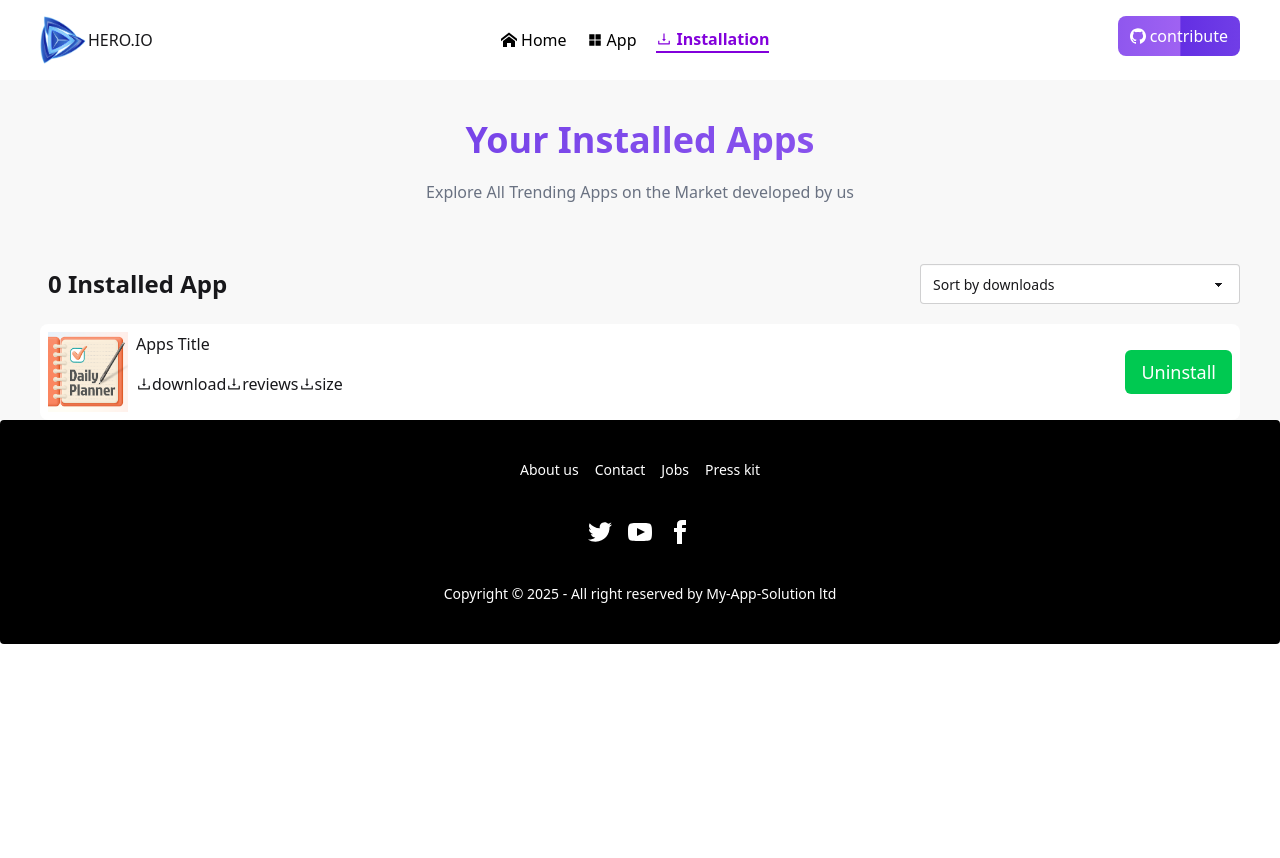
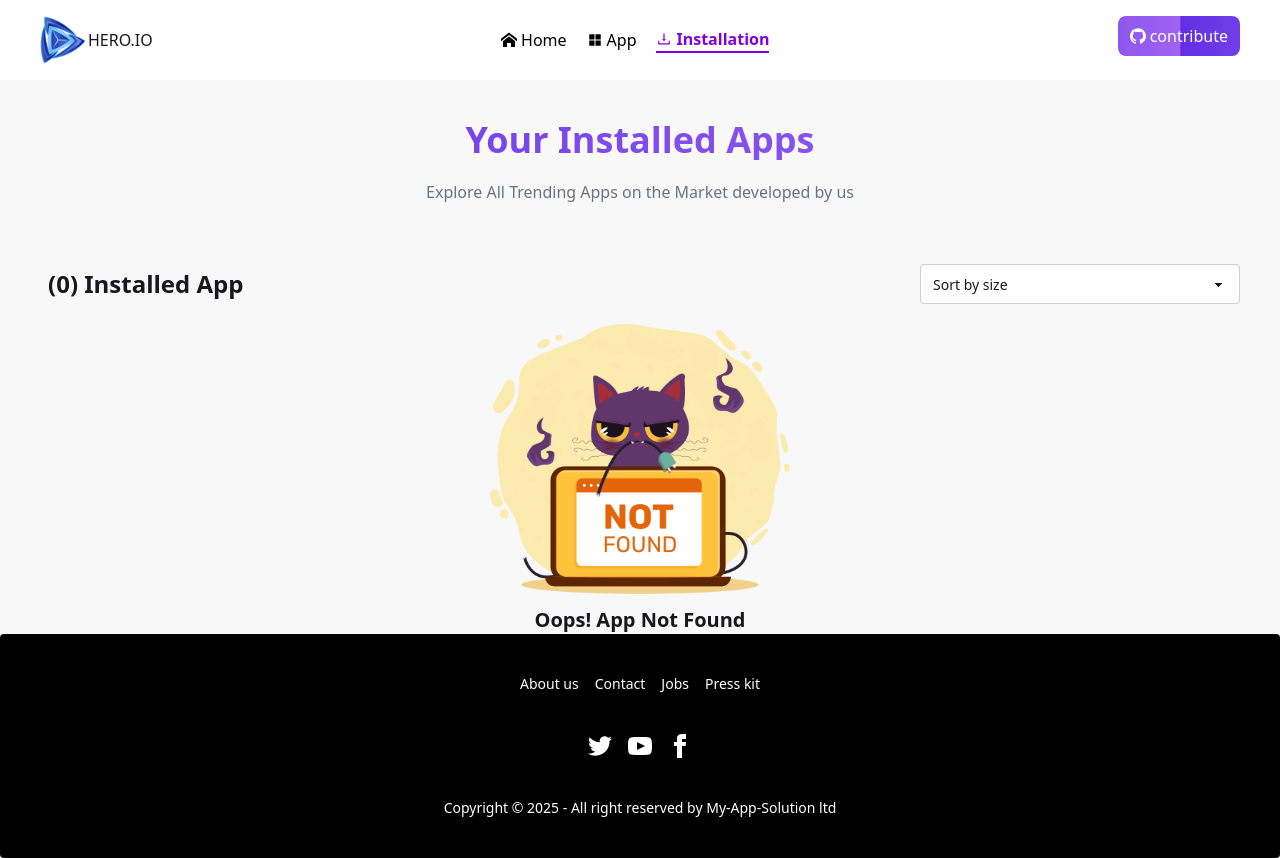
Before and after one commit to md-shajib-hossain/my-app-solution360, a React (Vite) app: page /installation in a window 1280 px wide. Before the commit the page ends 800 px from the top, so only its background shows below. Built offline with nearby package versions, Linux system fonts and the light colour scheme.

Commit message:
search and sort functionality added

```diff
--- a/package.json
+++ b/package.json
@@ -18,6 +18,7 @@
     "react-loader-spinner": "^7.0.3",
     "react-router": "^7.9.3",
     "react-spinners": "^0.17.0",
+    "recharts": "^3.2.1",
     "tailwindcss": "^4.1.14"
   },
   "devDependencies": {
--- a/src/Components/AppDetails.jsx
+++ b/src/Components/AppDetails.jsx
@@ -1,10 +1,11 @@
-import React, { useState } from "react";
+import React from "react";
 import { useParams } from "react-router";
 import useProductsData from "../Hook/useProductsData";
 import { Audio } from "react-loader-spinner";
 import downloadicon from "../assets/icon-downloads.png";
 import ratingicon from "../assets/icon-ratings.png";
 import reviewicon from "../assets/icon-review.png";
+import errordata from "../assets/error-404.png";
 
 const AppDetails = () => {
   const { id } = useParams();
@@ -26,13 +27,35 @@ const AppDetails = () => {
       </div>
     );
   }
-  if (error) return <div>Error:Data Not Found</div>;
+  if (error)
+    return (
+      <div className="w-[300px] mx-auto">
+        {" "}
+        <img src={errordata} alt="error 404 .png" />
+      </div>
+    );
   const app = allData.find((item) => item.id == id);
 
   if (!app) return <div>App not found</div>;
 
+  const handleInstallBtn = () => {
+    const existingList = JSON.parse(localStorage.getItem("installitem"));
+    let updatedList = [];
+
+    if (existingList) {
+      const isDuplicate = existingList.some((item) => item.id === app.id);
+      if (isDuplicate) {
+        return alert("Sorry! Item already exist");
+      }
+      updatedList = [...existingList, app];
+    } else {
+      updatedList.push(app);
+    }
+
+    localStorage.setItem("installitem", JSON.stringify(updatedList));
+  };
   return (
-    <div className="flex  gap-2 max-w-[1200px] mx-auto w-full py-5">
+    <div className="flex  gap-5 max-w-[1200px] mx-auto w-full py-5">
       <div className="">
         <img
           className="h-[250px] w-[250px] object-cover rounded-lg mb-2"
@@ -40,37 +63,40 @@ const AppDetails = () => {
           alt={app.title}
         />
       </div>
-      <section className="gap-5 space-y-2 w-full ">
+      <section className=" space-y-2 w-full ">
         <h1 className="text-3xl font-bold mb-2">{app.title}</h1>
-        <h3 className="text-gray-600 mb-4 border-b-2 border-gray-500">
-          <h3>
+        <div className="text-gray-600 mb-4 border-b-2 border-gray-500">
+          <h2>
             Developped by -
             <span className="font-bold text-shadow-purple-900">
               {app.companyName}
             </span>
-          </h3>
-        </h3>
+          </h2>
+        </div>
 
         <div className="flex mt-10 items-center gap-10 ">
           <div>
             <img className="h-[30px]" src={downloadicon} alt="" />
             <h2>Downloads</h2>
-            <h1 className="text-3xl font-bold">8M</h1>
+            <h1 className="text-3xl font-bold">{app.downloads}</h1>
           </div>
           <div>
             {" "}
             <img className="h-[30px]" src={ratingicon} alt="" />
             <h2>Average Ratings</h2>
-            <h1 className="text-3xl font-bold">4.9</h1>
+            <h1 className="text-3xl font-bold">{app.ratingAvg}</h1>
           </div>
           <div>
             {" "}
             <img className="h-[30px]" src={reviewicon} alt="" />
             <h2>Total Reviews</h2>
-            <h1 className="text-3xl font-bold">8M</h1>
+            <h1 className="text-3xl font-bold"> {app.reviews} </h1>
           </div>
         </div>
-        <button className="btn bg-green-500 text-lg text-white">
+        <button
+          onClick={handleInstallBtn}
+          className="btn bg-green-500 text-lg text-white"
+        >
           Install now <span>(15mb)</span>
         </button>
       </section>
--- a/src/Components/FeaturedApps.jsx
+++ b/src/Components/FeaturedApps.jsx
@@ -4,11 +4,10 @@ import { Audio } from "react-loader-spinner";
 import { Link, Links, NavLink } from "react-router";
 import { AiOutlineDownload } from "react-icons/ai";
 import { AiFillStar } from "react-icons/ai";
+import errordata from "../assets/error-404.png";
 const FeaturedApps = () => {
   const { allData, loading, error } = useProductsData();
-  allData.map((data) => {
-    console.log(data.id);
-  });
+
   if (loading) {
     return (
       <div className="flex justify-center items-center h-[300px]">
@@ -24,7 +23,13 @@ const FeaturedApps = () => {
       </div>
     );
   }
-  if (error) return <div>Error:Data Not Found</div>;
+  if (error)
+    return (
+      <div className="w-[300px] mx-auto">
+        {" "}
+        <img src={errordata} alt="error 404 .png" />
+      </div>
+    );
   const featuredHomeData = allData.slice(0, 8);
 
   return (
--- a/src/Components/InstalledApps.jsx
+++ b/src/Components/InstalledApps.jsx
@@ -1,36 +1,56 @@
 import React from "react";
 import { AiOutlineDownload } from "react-icons/ai";
-import img from "../assets/demo-app (6).webp";
+import apperror from "../assets/App-Error.png";
+const InstalledApps = ({ installedList, setInstalledList }) => {
+  // console.log(installedList); array pacchi.
 
-const InstalledApps = () => {
+  const handleUnInstalled = (id) => {
+    const updatedList = installedList.filter((item) => item.id !== id);
+    setInstalledList(updatedList);
+    localStorage.setItem("restinstalledItem", updatedList);
+  };
+  if (!installedList || installedList.length === 0) {
     return (
-    <div className="max-w-[1200px] mx-auto py-2 px-2 rounded-lg flex items-center justify-between bg-white ">
-      <div className="Left flex gap-2">
+      <div className="w-[300px] mx-auto flex flex-col text-center gap-3">
+        <img src={apperror} alt="app error.jpg" />
+        <p className="text-xl font-bold">Oops! App Not Found</p>
+      </div>
+    );
+  }
+
+  return (
+    <>
+      {installedList.map((item) => (
+        <div className="max-w-[1200px] mx-auto py-2 px-2 border mb-2 rounded-lg flex items-center justify-between bg-white ">
+          <div className="Left flex gap-4">
             <div>
-          <img className="w-[80px]" src={img} alt="" />
+              <img className="w-[150px] h-[120px]" src={item.image} alt="" />
             </div>
             <div>
               <div>
-            <h1 className="mb-4">Apps Title</h1>
+                <h1 className="mb-4 text-xl font-semibold">{item.title}</h1>
               </div>
-          <div className="flex items-center">
-            <div className="flex items-center r">
+              <div className="flex items-center gap-4">
+                <div className="flex items-center text-lg text-green-800">
                   <span>
                     <AiOutlineDownload />
                   </span>
-              <p>download</p>
+                  <p>{item.downloads}</p>
                 </div>
-            <div className="flex items-center ">
+                <div className="flex items-center text-lg text-yellow-600 ">
                   <span>
                     <AiOutlineDownload />
                   </span>
-              <p>reviews</p>
+                  <p>{item.reviews} </p>
                 </div>
-            <div className="flex items-center ">
+                <div className="flex items-center text-lg text-blue-800">
                   <span>
                     <AiOutlineDownload />
                   </span>
-              <p>size</p>
+                  <p className="">
+                    {item.size}
+                    <span>Mb</span>{" "}
+                  </p>
                 </div>
               </div>
             </div>
@@ -40,11 +60,16 @@ const InstalledApps = () => {
 
       */}
           <div className="Right">
-        <button className="px-4 py-2 rounded-md bg-green-500 text-white text-lg font-normal">
+            <button
+              onClick={() => handleUnInstalled(item.id)}
+              className="px-4 py-2 rounded-md bg-green-500 text-white text-lg font-normal"
+            >
               Uninstall
             </button>
           </div>
         </div>
+      ))}
+    </>
   );
 };
 
--- a/src/Pages/AllAppPage.jsx
+++ b/src/Pages/AllAppPage.jsx
@@ -11,7 +11,6 @@ const AllAppPage = () => {
 
   const [search, setSearch] = useState("");
   const modifiedSearch = search.trim().toLocaleLowerCase();
-  console.log(search);
   const searchApps = modifiedSearch
     ? allData.filter((app) =>
         app.title.toLocaleLowerCase().includes(modifiedSearch)
--- a/src/Pages/Installation.jsx
+++ b/src/Pages/Installation.jsx
@@ -1,40 +1,65 @@
-import React from "react";
+import React, { useEffect, useState } from "react";
 import InstalledApps from "../Components/InstalledApps";
 
 const Installation = () => {
+  const [installedlist, setInstalledList] = useState([]);
+  const [sortOrder, setSortOrder] = useState("none");
+
+  // localStorage থেকে ডাটা লোড
+  useEffect(() => {
+    const savedList = JSON.parse(localStorage.getItem("installitem")) || [];
+    setInstalledList(savedList);
+  }, []);
+
+  // sort function
+  const sortedItems = () => {
+    if (sortOrder === "size-asc") {
+      return [...installedlist].sort((a, b) => a.size - b.size);
+    } else if (sortOrder === "size-desc") {
+      return [...installedlist].sort((a, b) => b.size - a.size);
+    } else {
+      return installedlist;
+    }
+  };
+
+  const finalList = sortedItems();
+
   return (
     <>
       <div>
         <div className="text-center py-10">
-          <h1 className=" font-bold text-4xl mb-5 text-transparent bg-clip-text bg-linear-to-r from-[#632EE3] to-[#9F62F2]">
-            {" "}
+          <h1 className="font-bold text-4xl mb-5 text-transparent bg-clip-text bg-linear-to-r from-[#632EE3] to-[#9F62F2]">
             Your Installed Apps
           </h1>
           <p className="text-gray-500">
             Explore All Trending Apps on the Market developed by us
           </p>
         </div>
+
         {/* sort section */}
-        <div className="flex items-center justify-between py-5 max-w-[1200px] mx-auto ">
+        <div className="flex items-center justify-between py-5 max-w-[1200px] mx-auto">
           <h1 className="text-2xl font-semibold px-2">
-            {" "}
-            <span> 0 </span>Installed App{" "}
+            <span>({finalList.length})</span> Installed App
           </h1>
+
           {/* sorting */}
           <label className="form-control w-full max-w-xs">
             <select
               className="select select-bordered"
-              // value={sortOrder}
-              // onChange={(e) => setSortOrder(e.target.value)}
+              value={sortOrder}
+              onChange={(e) => setSortOrder(e.target.value)}
             >
-              <option value="none">Sort by downloads</option>
-              <option value="price-asc">min to max</option>
-              <option value="price-desc">max to min</option>
+              <option value="none">Sort by size</option>
+              <option value="size-asc">Low to High</option>
+              <option value="size-desc">High to Low</option>
             </select>
           </label>
         </div>
       </div>
-      <InstalledApps></InstalledApps>
+      <InstalledApps
+        installedList={finalList}
+        setInstalledList={setInstalledList}
+      />
     </>
   );
 };
```
Also changed, not shown: 1 other file (tests, documents, lock files or other folders). Lines whose indentation alone changed are shown as unchanged.
